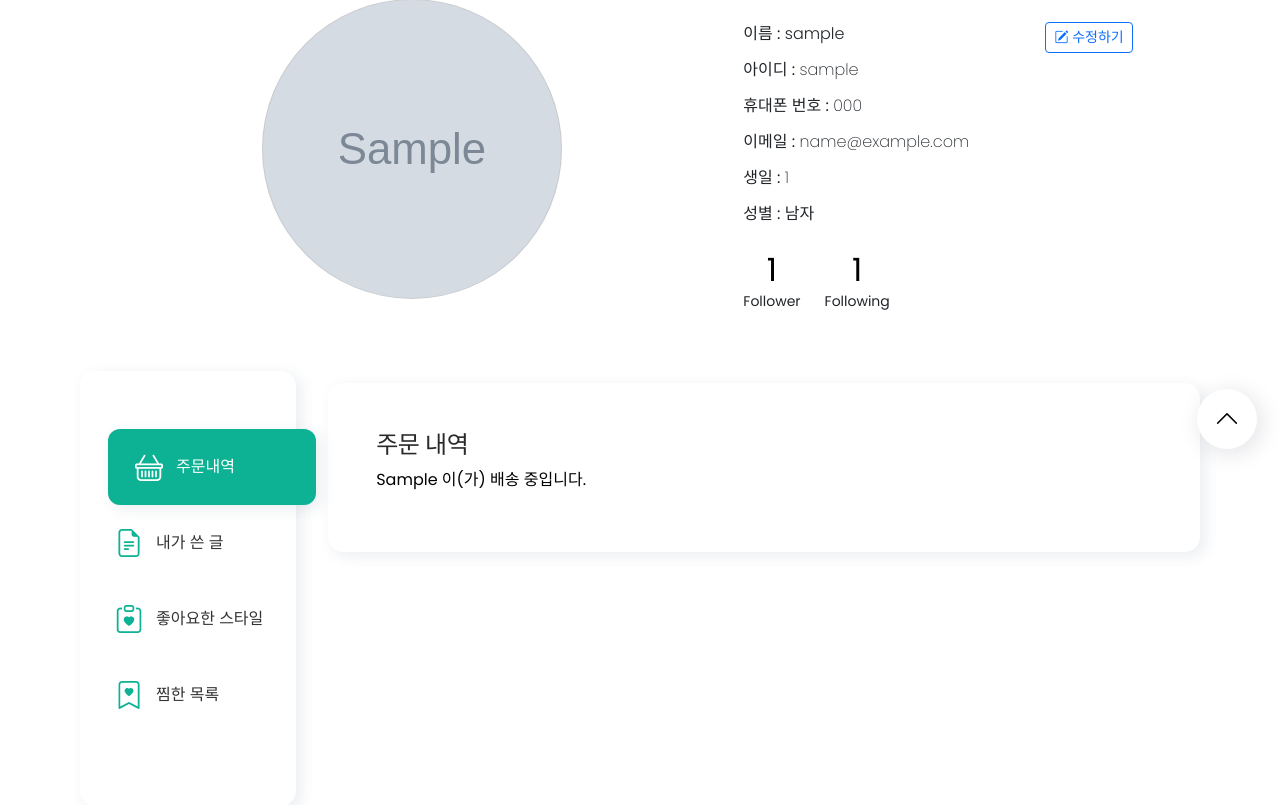
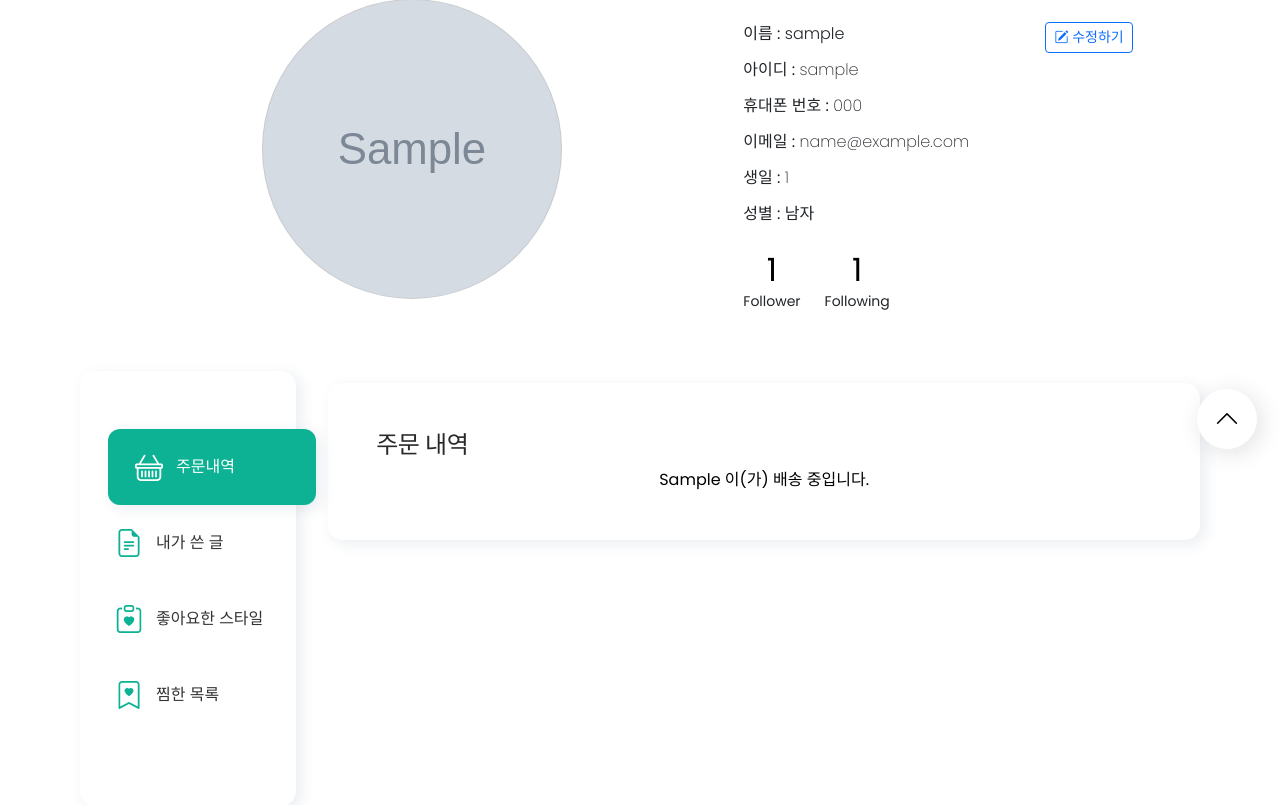
Before and after one commit to SeBin-Kwon/YEOLDY, a Django app: page /accounts/mypage/1/ in a window 1280 px wide. Shown: the part 251-1056 px from the top of the page. Run offline with Django 3.2, Linux system fonts and the light colour scheme; a user stored in the database is signed in; tables that the repository leaves empty hold one stand-in row (values such as "Sample post"); grey boxes marked "Sample" are stand-in pictures; some libraries are stand-ins or nearby versions.

Commit message:
design : 주문내역 위치 변경 [권세빈]

```diff
--- a/accounts/templates/accounts/mypage.html
+++ b/accounts/templates/accounts/mypage.html
@@ -171,10 +171,10 @@
             {% else %}
               <div>
                 <div class="order-img"></div>
-                <p>
+                <div class="d-flex align-items-center justify-content-center h-75">
                   <a href="{% url 'kakaopay:show_order_list' %}">{{ orderlist }}
                     이(가) 배송 중입니다.</a>
-                </p>
+                </div>
               </div>
             {% endif %}
 
```
